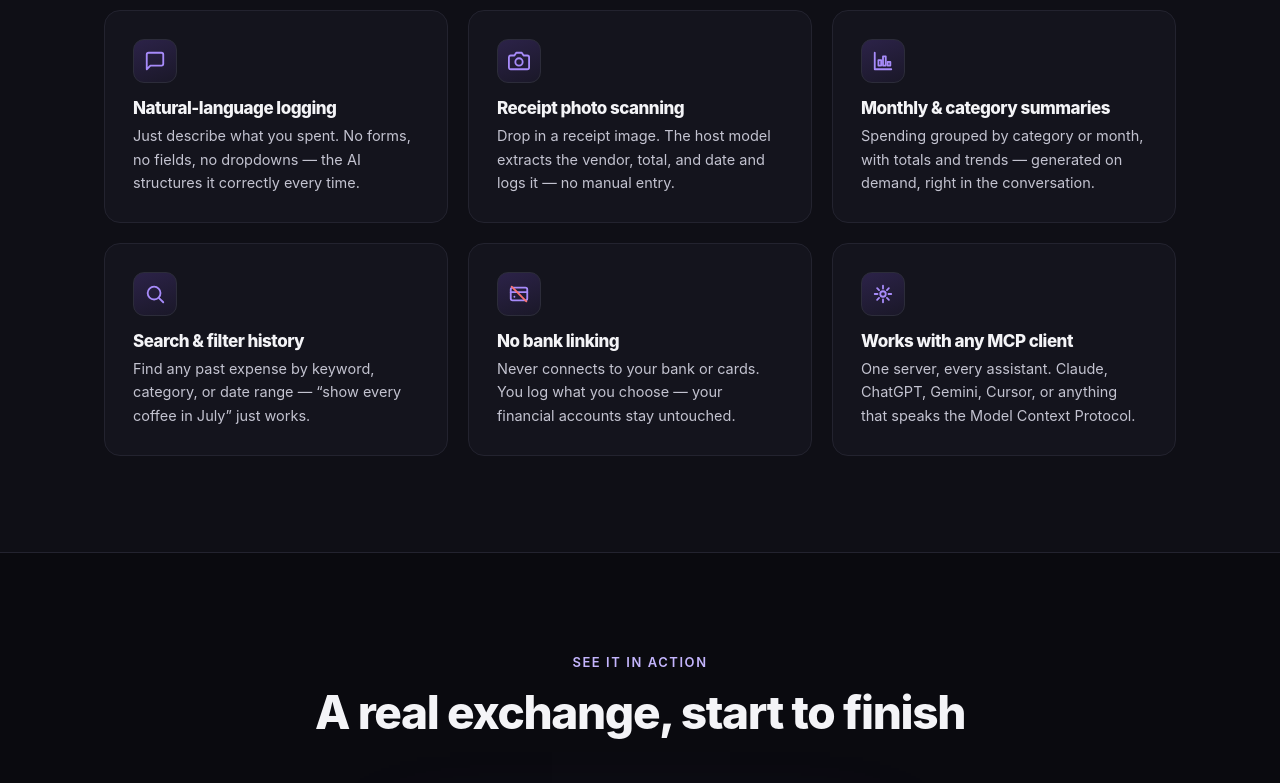
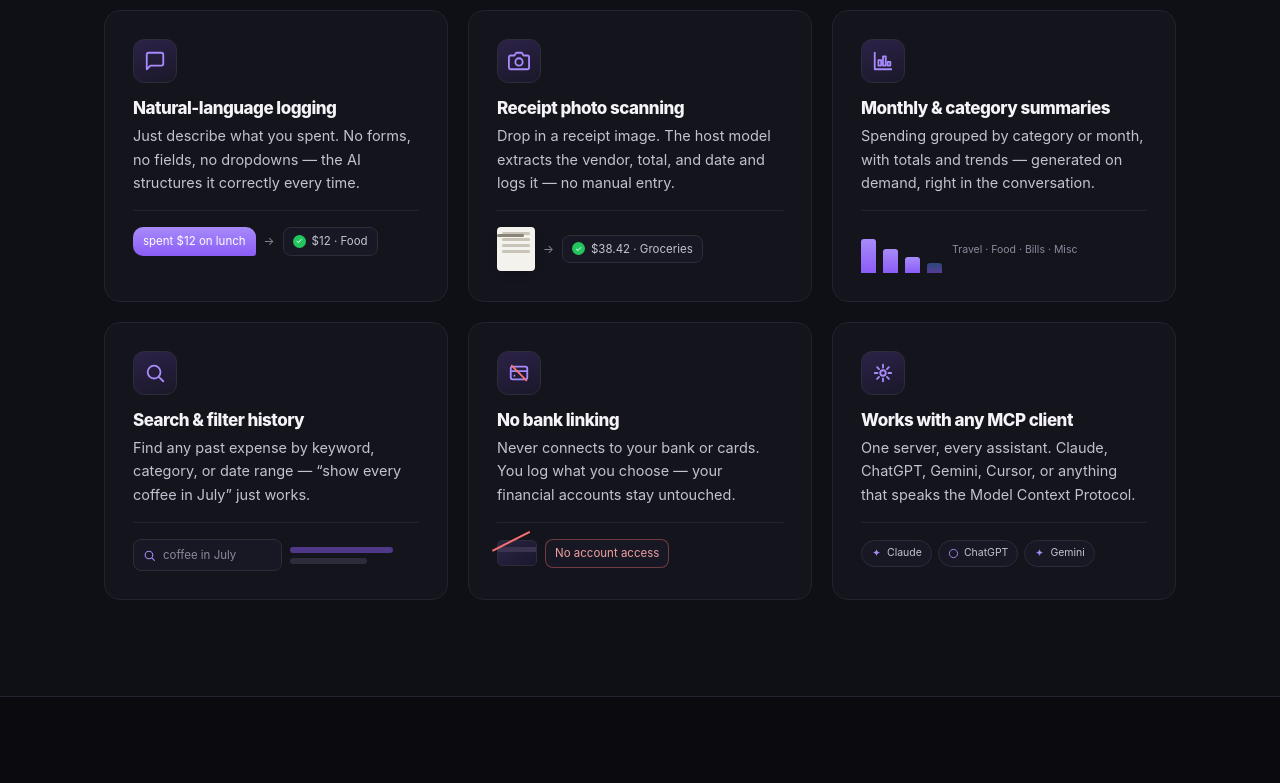
Before and after one commit to TanvirIslam-BD/expense-tracker-mcp, a website: page site/index.html in a window 1280 px wide. Shown: the part 2370-3153 px from the top of the page. Drawn offline with Linux system fonts and the light colour scheme.

Commit message:
Add illustrative mini-visuals to each feature card
Each of the 6 feature cards now shows a small CSS-only visual that depicts
the feature (chat->confirmation, animated receipt scan, mini bar chart,
search bar + results, struck-through card, assistant logo chips) for better
comprehension and marketing appeal.

```diff
--- a/site/index.html
+++ b/site/index.html
@@ -156,6 +156,35 @@
   .card .ic svg{width:22px;height:22px;stroke:var(--violet2);}
   .card h3{font-size:17px;margin-bottom:7px;}
   .card p{color:var(--ink2);font-size:14.5px;}
+  /* per-feature mini-visuals */
+  .viz{position:relative;z-index:1;margin-top:16px;padding-top:16px;border-top:1px solid var(--line);
+    display:flex;align-items:center;gap:8px;min-height:46px;font-size:11.5px;}
+  .viz .cbub{background:linear-gradient(180deg,var(--violet2),var(--violet));color:#fff;padding:5px 10px;border-radius:10px 10px 3px 10px;white-space:nowrap;}
+  .viz .arrow{color:var(--muted);}
+  .viz .chip{background:var(--panel2);border:1px solid var(--line2);color:var(--ink2);padding:4px 9px;border-radius:8px;display:inline-flex;gap:6px;align-items:center;white-space:nowrap;}
+  .viz .chip .ok{width:13px;height:13px;border-radius:50%;background:#22c55e;color:#fff;display:grid;place-items:center;font-size:8px;}
+  .viz .bars{display:flex;align-items:flex-end;gap:7px;height:40px;}
+  .viz .bars i{width:15px;border-radius:3px 3px 0 0;background:linear-gradient(180deg,var(--violet2),var(--violet));}
+  .viz .bars i:nth-child(4){background:linear-gradient(180deg,#3f70c6,var(--violet));opacity:.55;}
+  .viz .barlbl{color:var(--muted);font-size:10.5px;margin-left:2px;}
+  .viz .rcpt{width:38px;height:44px;background:#f4f2ec;border-radius:4px;padding:5px 5px;display:flex;flex-direction:column;gap:3px;flex:0 0 38px;position:relative;overflow:hidden;box-shadow:0 4px 12px -6px rgba(0,0,0,.5);}
+  .viz .rcpt span{height:3px;background:#c9c4b8;border-radius:2px;}
+  .viz .rcpt span:nth-child(1){width:70%;background:#8a8577;}
+  .viz .scan{position:absolute;left:0;right:0;height:10px;background:linear-gradient(180deg,transparent,rgba(139,92,246,.55),transparent);animation:scan 2.2s ease-in-out infinite;}
+  @keyframes scan{0%,100%{top:2px}50%{top:32px}}
+  .viz .sbar{flex:1;display:flex;align-items:center;gap:7px;background:var(--panel2);border:1px solid var(--line2);border-radius:8px;padding:6px 9px;color:var(--muted);}
+  .viz .sbar svg{width:13px;height:13px;stroke:var(--violet2);flex:0 0 13px;}
+  .viz .rows{display:flex;flex-direction:column;gap:5px;flex:1;}
+  .viz .rows i{height:6px;background:var(--line2);border-radius:3px;}
+  .viz .rows i:nth-child(1){width:80%;background:var(--violet);opacity:.5;}
+  .viz .rows i:nth-child(2){width:60%;}
+  .viz .nobank{display:flex;align-items:center;gap:8px;}
+  .viz .cardico{position:relative;width:40px;height:26px;border-radius:5px;background:linear-gradient(135deg,#2a2440,#1a1730);border:1px solid var(--line2);flex:0 0 40px;}
+  .viz .cardico::before{content:"";position:absolute;top:6px;left:0;right:0;height:5px;background:#3a3450;}
+  .viz .cardico::after{content:"";position:absolute;inset:-2px;border-top:2px solid #f87171;transform:rotate(-27deg);transform-origin:center;}
+  .viz .logos{display:flex;gap:6px;flex-wrap:wrap;}
+  .viz .lchip{border:1px solid var(--line2);background:var(--panel2);border-radius:999px;padding:4px 9px;color:var(--ink2);display:inline-flex;gap:5px;align-items:center;font-size:10.5px;}
+  .viz .lchip svg{width:11px;height:11px;}
 
   /* ---------- live example ---------- */
   .chat{max-width:560px;margin:48px auto 0;background:var(--panel);border:1px solid var(--line);border-radius:22px;padding:24px;box-shadow:0 40px 100px -40px rgba(139,92,246,.3);}
@@ -433,31 +462,37 @@
         <div class="ic"><svg viewBox="0 0 24 24" fill="none" stroke-width="2" stroke-linecap="round" stroke-linejoin="round"><path d="M21 15a2 2 0 0 1-2 2H7l-4 4V5a2 2 0 0 1 2-2h14a2 2 0 0 1 2 2z"/></svg></div>
         <h3>Natural-language logging</h3>
         <p>Just describe what you spent. No forms, no fields, no dropdowns — the AI structures it correctly every time.</p>
+        <div class="viz"><span class="cbub">spent $12 on lunch</span><span class="arrow">→</span><span class="chip"><span class="ok">✓</span>$12 · Food</span></div>
       </div>
       <div class="card reveal">
         <div class="ic"><svg viewBox="0 0 24 24" fill="none" stroke-width="2" stroke-linecap="round" stroke-linejoin="round"><path d="M23 19a2 2 0 0 1-2 2H3a2 2 0 0 1-2-2V8a2 2 0 0 1 2-2h4l2-3h6l2 3h4a2 2 0 0 1 2 2z"/><circle cx="12" cy="13" r="4"/></svg></div>
         <h3>Receipt photo scanning</h3>
         <p>Drop in a receipt image. The host model extracts the vendor, total, and date and logs it — no manual entry.</p>
+        <div class="viz"><span class="rcpt"><span class="scan"></span><span></span><span></span><span></span><span></span></span><span class="arrow">→</span><span class="chip"><span class="ok">✓</span>$38.42 · Groceries</span></div>
       </div>
       <div class="card reveal">
         <div class="ic"><svg viewBox="0 0 24 24" fill="none" stroke-width="2" stroke-linecap="round" stroke-linejoin="round"><path d="M3 3v18h18"/><rect x="7" y="11" width="3" height="6"/><rect x="12" y="7" width="3" height="10"/><rect x="17" y="13" width="3" height="4"/></svg></div>
         <h3>Monthly & category summaries</h3>
         <p>Spending grouped by category or month, with totals and trends — generated on demand, right in the conversation.</p>
+        <div class="viz"><span class="bars"><i style="height:34px"></i><i style="height:24px"></i><i style="height:16px"></i><i style="height:10px"></i></span><span class="barlbl">Travel · Food · Bills · Misc</span></div>
       </div>
       <div class="card reveal">
         <div class="ic"><svg viewBox="0 0 24 24" fill="none" stroke-width="2" stroke-linecap="round" stroke-linejoin="round"><circle cx="11" cy="11" r="7"/><path d="M21 21l-4.3-4.3"/></svg></div>
         <h3>Search & filter history</h3>
         <p>Find any past expense by keyword, category, or date range — “show every coffee in July” just works.</p>
+        <div class="viz"><span class="sbar"><svg viewBox="0 0 24 24" fill="none" stroke-width="2" stroke-linecap="round"><circle cx="11" cy="11" r="7"/><path d="M21 21l-4.3-4.3"/></svg>coffee in July</span><span class="rows"><i></i><i></i></span></div>
       </div>
       <div class="card reveal">
         <div class="ic"><svg viewBox="0 0 24 24" fill="none" stroke-width="2" stroke-linecap="round" stroke-linejoin="round"><rect x="3" y="5" width="18" height="14" rx="2"/><path d="M3 10h18M7 15h.01"/><path d="M4 4l16 16" stroke="#f87171"/></svg></div>
         <h3>No bank linking</h3>
         <p>Never connects to your bank or cards. You log what you choose — your financial accounts stay untouched.</p>
+        <div class="viz"><span class="nobank"><span class="cardico"></span><span class="chip" style="border-color:rgba(248,113,113,.4);color:#f0a0a0">No account access</span></span></div>
       </div>
       <div class="card reveal">
         <div class="ic"><svg viewBox="0 0 24 24" fill="none" stroke-width="2" stroke-linecap="round" stroke-linejoin="round"><circle cx="12" cy="12" r="3"/><path d="M12 3v3M12 18v3M3 12h3M18 12h3M5.6 5.6l2.1 2.1M16.3 16.3l2.1 2.1M18.4 5.6l-2.1 2.1M7.7 16.3l-2.1 2.1"/></svg></div>
         <h3>Works with any MCP client</h3>
         <p>One server, every assistant. Claude, ChatGPT, Gemini, Cursor, or anything that speaks the Model Context Protocol.</p>
+        <div class="viz"><span class="logos"><span class="lchip"><svg viewBox="0 0 24 24" fill="#a78bfa"><path d="M12 2c.5 4.5 3.5 7.5 8 8-4.5.5-7.5 3.5-8 8-.5-4.5-3.5-7.5-8-8 4.5-.5 7.5-3.5 8-8z"/></svg>Claude</span><span class="lchip"><svg viewBox="0 0 24 24" fill="none" stroke="#a78bfa" stroke-width="2"><circle cx="12" cy="12" r="9"/></svg>ChatGPT</span><span class="lchip"><svg viewBox="0 0 24 24" fill="#a78bfa"><path d="M12 2c.5 4.5 3.5 7.5 8 8-4.5.5-7.5 3.5-8 8-.5-4.5-3.5-7.5-8-8 4.5-.5 7.5-3.5 8-8z"/></svg>Gemini</span></span></div>
       </div>
     </div>
   </div>
```
